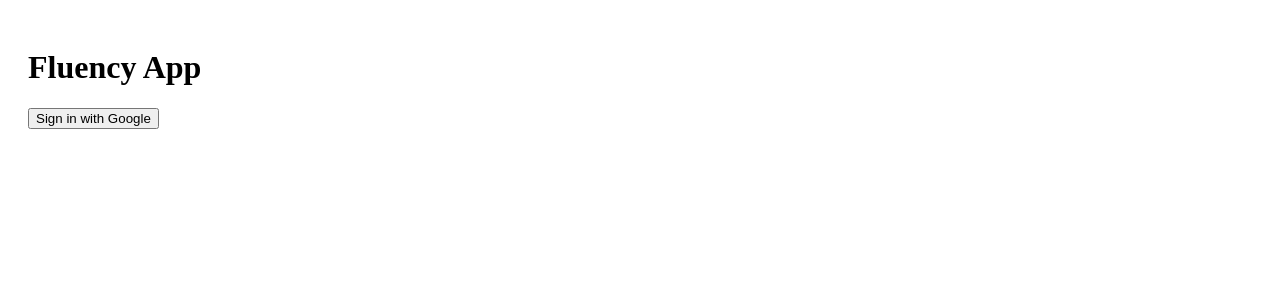
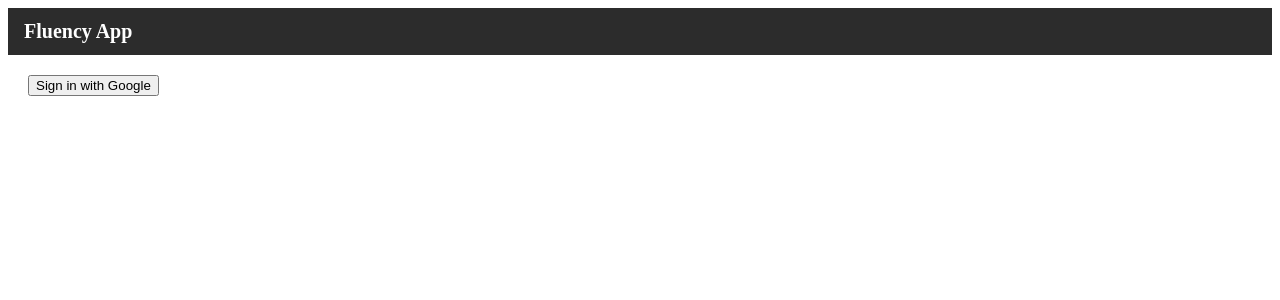
Before and after one commit to holyhoppsan/fluencyapp, a React (Vite) app: page / in a window 1280 px wide. Shown: the top 300 px of the page. Built offline with nearby package versions, Linux system fonts and the light colour scheme; no server answers.

Commit message:
Added initial navbar

```diff
--- a/src/App.tsx
+++ b/src/App.tsx
@@ -4,15 +4,18 @@ import { SignIn } from "./components/SignIn";
 import { AddWordForm } from "./components/AddWordForm";
 import { FlashcardPractice } from "./components/FlashcardPractice";
 import { StatsDashboard } from "./components/StatsDashboard";
+import { Navbar } from "./components/Navbar";
 
 export default function App() {
   const [user] = useAuthState(auth);
 
   return (
+    <>
+      <Navbar user={user} />
       <div style={{ padding: 20 }}>
-      <h1>Fluency App</h1>
+        {!user ? (
           <SignIn user={user} />
-      {user && (
+        ) : (
           <>
             <StatsDashboard />
             <AddWordForm />
@@ -20,5 +23,6 @@ export default function App() {
           </>
         )}
       </div>
+    </>
   );
 }
--- /dev/null
+++ b/src/components/Navbar.css
@@ -0,0 +1,60 @@
+.navbar {
+    display: flex;
+    justify-content: space-between;
+    align-items: center;
+    padding: 0.75rem 1rem;
+    background-color: #2c2c2c;
+    color: white;
+    position: sticky;
+    top: 0;
+    z-index: 100;
+  }
+
+  .navbar-title {
+    font-size: 1.25rem;
+    font-weight: bold;
+  }
+
+  .profile-container {
+    position: relative;
+    display: inline-block;
+  }
+
+  .profile-pic {
+    width: 40px;
+    height: 40px;
+    border-radius: 999px;
+    cursor: pointer;
+  }
+
+  .dropdown {
+    position: absolute;
+    right: 0;
+    top: 50px;
+    background: white;
+    color: black;
+    border: 1px solid #ccc;
+    border-radius: 6px;
+    padding: 0.5rem;
+    box-shadow: 0 2px 6px rgba(0,0,0,0.2);
+    min-width: 200px;
+  }
+
+  .dropdown-item {
+    padding: 0.5rem;
+    cursor: default;
+  }
+
+  .dropdown-item.logout {
+    cursor: pointer;
+    background-color: #eee;
+    border: none;
+    width: 100%;
+    text-align: left;
+    padding: 0.5rem;
+    margin-top: 0.5rem;
+  }
+
+  .dropdown-item.logout:hover {
+    background-color: #ddd;
+  }
--- /dev/null
+++ b/src/components/Navbar.tsx
@@ -0,0 +1,48 @@
+import { useState, useRef, useEffect } from "react";
+import { signOut } from "firebase/auth";
+import { auth } from "../firebase";
+import "./Navbar.css"; // for styles
+
+export const Navbar = ({ user }: { user: any }) => {
+  const [open, setOpen] = useState(false);
+  const menuRef = useRef<HTMLDivElement>(null);
+
+  const toggleMenu = () => setOpen(!open);
+
+  const handleOutsideClick = (e: MouseEvent) => {
+    if (menuRef.current && !menuRef.current.contains(e.target as Node)) {
+      setOpen(false);
+    }
+  };
+
+  useEffect(() => {
+    document.addEventListener("mousedown", handleOutsideClick);
+    return () => document.removeEventListener("mousedown", handleOutsideClick);
+  }, []);
+
+  return (
+    <nav className="navbar">
+      <div className="navbar-title">Fluency App</div>
+      {user && (
+        <div className="profile-container" ref={menuRef}>
+          <img
+            src={user.photoURL || "/default-avatar.png"}
+            alt="Profile"
+            className="profile-pic"
+            onClick={toggleMenu}
+          />
+          {open && (
+            <div className="dropdown">
+              <div className="dropdown-item"><strong>{user.displayName}</strong></div>
+              <div className="dropdown-item">{user.email}</div>
+              <hr />
+              <button className="dropdown-item logout" onClick={() => signOut(auth)}>
+                Log out
+              </button>
+            </div>
+          )}
+        </div>
+      )}
+    </nav>
+  );
+};
```
Also changed, not shown: public/defautl-avatar.png (added). Lines whose indentation alone changed are shown as unchanged.
